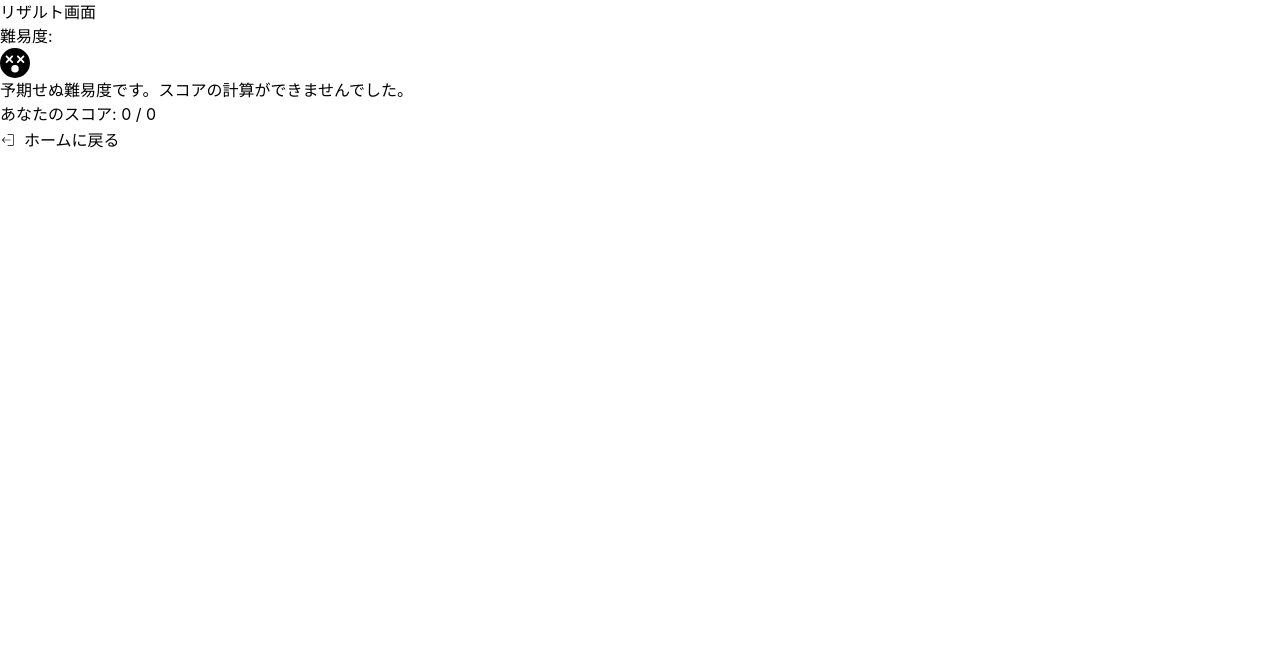
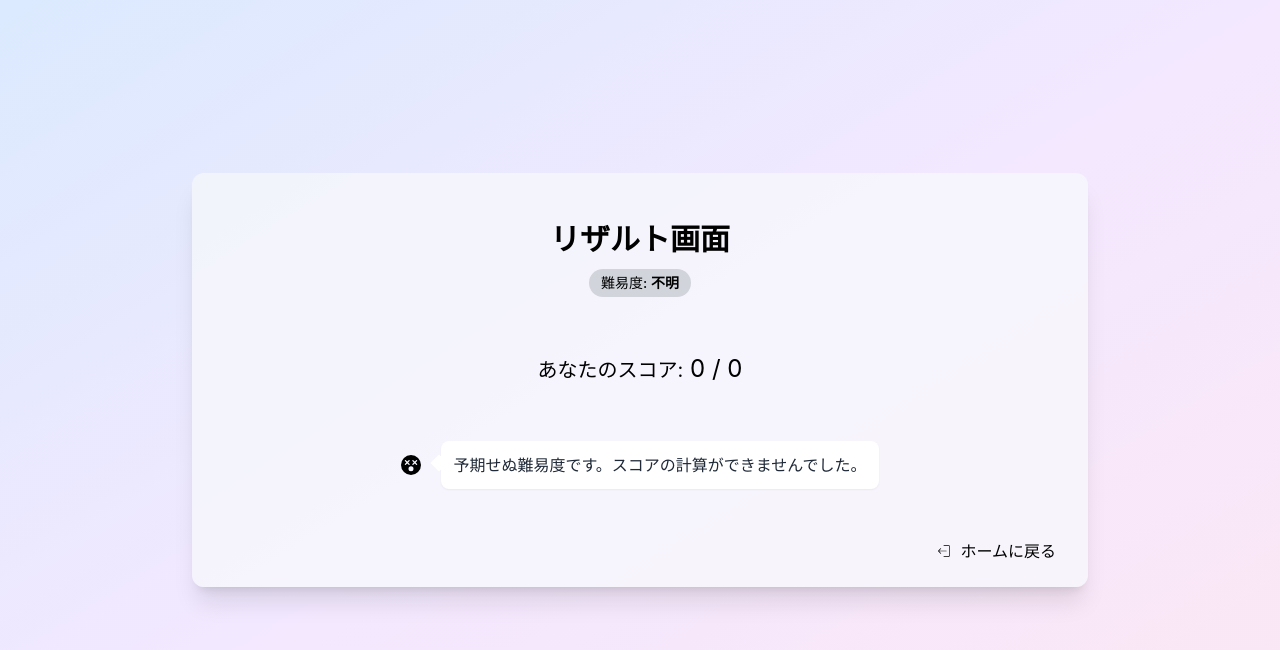
Before and after one commit to shunmakk/frontend-coliseum, a React (Create React App) app in the folder client/: page /complete in a window 1280 px wide. Shown: the top 650 px of the page. Built offline with nearby package versions, Linux system fonts and the light colour scheme; no server answers; sample sign-in values are in the browser's storage.

Commit message:
update: complete UI

```diff
--- a/client/src/Components/ResultFace.tsx
+++ b/client/src/Components/ResultFace.tsx
@@ -23,7 +23,7 @@ const ResultFace: React.FC<ResultProps> = ({ score = 0 }) => {
 
   const ResultIcon = getResultFace();
 
-  return <ResultIcon size={30} />;
+  return <ResultIcon size={20} />;
 };
 
 export default ResultFace;
--- a/client/src/Components/ResultMessage.tsx
+++ b/client/src/Components/ResultMessage.tsx
@@ -38,7 +38,12 @@ const ResultMessage: React.FC<ResultProps> = ({ score = 0, difficulty }) => {
         return "予期せぬ難易度です。スコアの計算ができませんでした。";
     }
   };
-  return <p>{getMessage()}</p>;
+  return (
+    <div className="relative bg-white p-3 rounded-lg shadow-sm max-w-md">
+      <div className="absolute w-3 h-3 bg-white transform rotate-45 -left-2 top-4"></div>
+      <p className="relative z-10 text-gray-800">{getMessage()}</p>
+    </div>
+  );
 };
 
 export default ResultMessage;
--- a/client/src/Page/main/Complete.tsx
+++ b/client/src/Page/main/Complete.tsx
@@ -3,6 +3,7 @@ import { useLocation } from "react-router-dom";
 import BackHomeButton from "../../Components/BackHomeButton";
 import ResultFace from "../../Components/ResultFace";
 import ResultMessage from "../../Components/ResultMessage";
+import { Box } from "@chakra-ui/react";
 
 const Complete: React.FC = () => {
   const location = useLocation();
@@ -13,16 +14,44 @@ const Complete: React.FC = () => {
   } = (location.state as { score?: number; total?: number; difficulty?: string }) || {};
 
   return (
-    <div>
-      <h1>リザルト画面</h1>
-      <p>難易度:{difficulty}</p>
-      <ResultFace score={score} />
-      <ResultMessage score={score} difficulty={difficulty} />
-      <p>
-        あなたのスコア: {score} / {total}
-      </p>
-      <BackHomeButton />
-    </div>
+    <Box className="min-h-screen bg-gradient-to-br flex  items-center justify-center from-blue-100 via-purple-100 to-pink-100 py-10 px-4 pb-20">
+      <Box className="w-full max-w-4xl  bg-slate-50 bg-opacity-70 rounded-xl shadow-xl">
+        <Box className=" p-12">
+          <Box className="mb-6 text-center">
+            <h1 className="font-bold text-3xl mb-3">リザルト画面</h1>
+            <p className="text-sm font-medium bg-gray-300 px-3 py-1 rounded-full inline-block">
+              難易度:{" "}
+              <span className="font-bold">
+                {(() => {
+                  switch (difficulty) {
+                    case "easy":
+                      return "初級";
+                    case "medium":
+                      return "中級";
+                    case "hard":
+                      return "上級";
+                    default:
+                      return "不明";
+                  }
+                })()}
+              </span>
+            </p>
+          </Box>
+          <Box className="text-center my-14">
+            <p className="text-2xl mb:text-4xl">
+              <span className="text-xl mb:text-3xl">あなたのスコア:</span> {score} / {total}
+            </p>
+          </Box>
+          <Box className="flex items-center justify-center gap-5 mt-5">
+            <ResultFace score={score} />
+            <ResultMessage score={score} difficulty={difficulty} />
+          </Box>
+        </Box>
+        <Box className="text-right pr-8 pb-6">
+          <BackHomeButton />
+        </Box>
+      </Box>
+    </Box>
   );
 };
 
```
